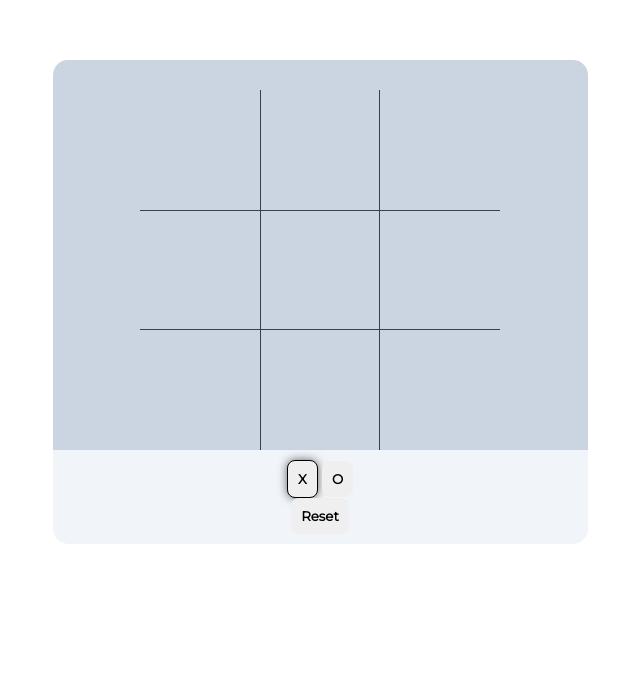
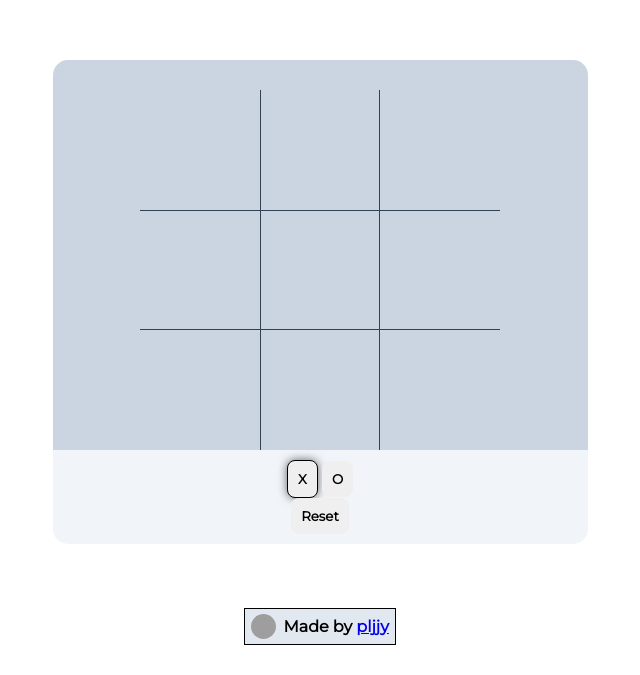
Before and after one commit to pljjy/tic-tac-toe, a website built with webpack: page src/index.html in a window 1280 px wide. Shown: the part 125-800 px from the top of the page, without its empty margins (320-960 px from the left). Built offline with nearby package versions, Linux system fonts and the light colour scheme; grey boxes are pictures that could not be loaded; a web font is replaced by a local one.

Commit message:
added a footer and todos

```diff
--- a/src/index.html
+++ b/src/index.html
@@ -30,10 +30,20 @@
       <button class="reset" type="button">Reset</button>
     </div>
   </div>
-    <div class="win-screen">
-      <span></span>
-      <button class="ok" type="button" disabled>OK</button>
-    </div>
+  <div class="win-screen">
+    <span></span>
+    <button class="ok" type="button" disabled>OK</button>
+  </div>
+
+    <!-- just convert it and css to a script -->
+  <div class="footer">
+    <a class="footer-img-link-pfp" href="https://github.com/pljjy/etch-a-sketch" target="_blank">
+      <img src="https://avatars.githubusercontent.com/u/110295543" alt="my pfp">
+    </a>
+    <span>
+      Made by <a href="https://github.com/pljjy/etch-a-sketch" target="_blank">pljjy</a>
+    </span>
+  </div>
 </body>
 
 </html>
--- a/src/main.ts
+++ b/src/main.ts
@@ -1,4 +1,6 @@
 import $ from 'jquery'
+
+// TODO: add ai
 
 $('.win-screen').hide();
 type signs = 'x' | 'o';
--- a/src/style.css
+++ b/src/style.css
@@ -130,3 +130,40 @@ button{
 .mid-mid{
   border: var(--border-size) solid var(--border-color);
 }
+
+
+
+/* footer */
+/* TODO: convert to a string */
+.footer{
+  background-color: #e2e8f0;
+  position: fixed;
+  bottom: 15px;
+  border: 1px black solid;
+  min-height: 25px;
+  min-width: 140px;
+  max-width: 25%;
+  margin-bottom: 15px;
+  padding: 0 10px;
+  display: flex;
+  justify-content: space-around;
+  align-items: center;
+  gap: 5px;
+  padding: 5px 5px;
+}
+
+a.footer-img-link-pfp{
+  height: 25px;
+}
+
+img[src="https://avatars.githubusercontent.com/u/110295543"]{
+  width: 25px;
+  height: 25px;
+  object-fit: cover;
+  border-radius: 50%;
+  transition: transform .7s ease-in-out;
+}
+
+img[src="https://avatars.githubusercontent.com/u/110295543"]:hover{
+  transform: rotate(360deg);
+}
```
Also changed, not shown: src/js/main.js.
